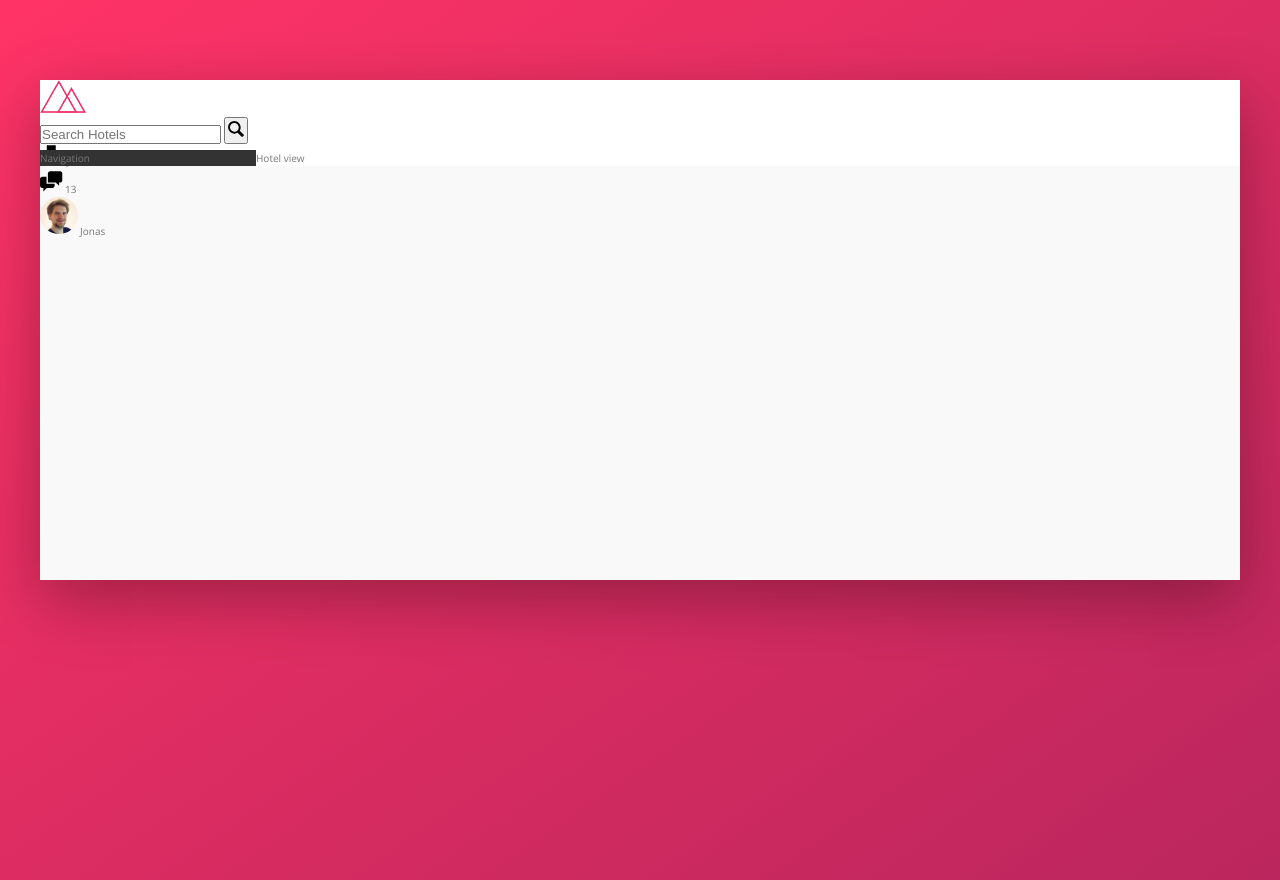
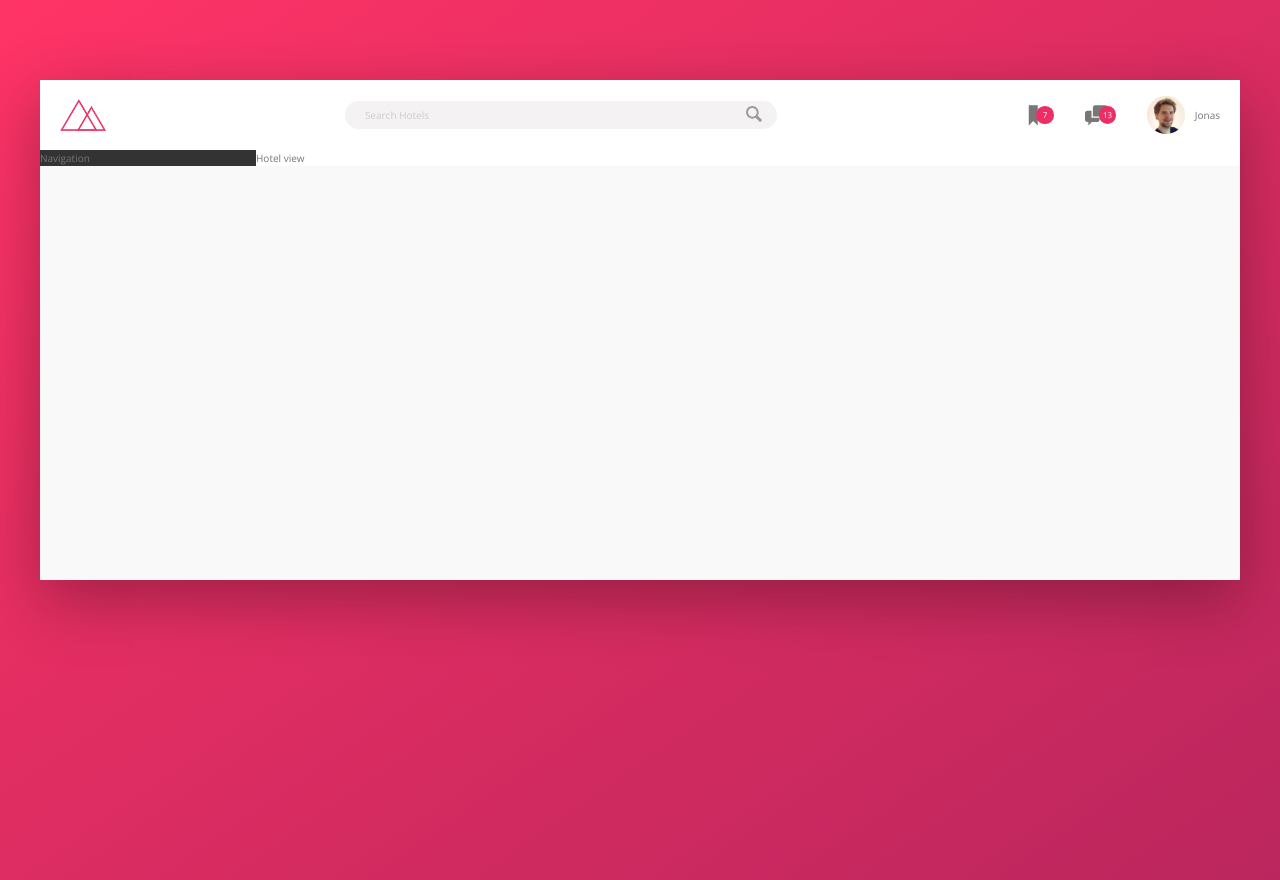
Before and after one commit to hansyagarwal/CssAndSass, a website: page trillo/index.html in a window 1280 px wide. Drawn offline with nearby package versions, Linux system fonts and the light colour scheme.

Commit message:
header complete

```diff
--- a/trillo/sass/_components.scss
+++ b/trillo/sass/_components.scss
@@ -2,22 +2,64 @@
 //LOGO
 .logo {
     height: 3.25rem;
+    margin-left: 2rem;
 }
 
 //////////////////////////////////////////
 //search
 .search {
+    flex: 0 0 40%;
+
+    display: flex;
+    align-items: center;
+    justify-content: center;
+
     &__input {
+        font-family: inherit;
+        font-size: inherit;
+        background-color: var(--color-grey-light-2);
+        border: none;
+        color: inherit;
+        padding: .7rem 2rem;
+        border-radius: 100px;
+        width: 90%;
+        margin-right: -3.25rem;
+        transition: all .2s;
 
+        &:focus {
+            outline: none;
+            width: 100%;
+            background-color: var(--color-grey-light-3);
+        }
+
+        &::-webkit-input-placeholder {
+            font-weight: 100;
+            color: var(--color-grey-light-4);
+        }
+    }
+
+    &__input:focus +  &__button{
+        background-color: var(--color-grey-light-3);
     }
 
     &__button {
+        border: none;
+        background-color: var(--color-grey-light-2);
+
+        &:focus {
+            outline: none;
+        }
+
+        &:active {
+            transform: translateY(2px);
+        }
 
     }
 
     &__icon {
         height: 2rem;
         width: 2rem;
+        fill: var(--color-grey-dark-3);
     }
 }
 
@@ -26,29 +68,52 @@
 //user nav
 
 .user-nav {
+    align-self: stretch;
+
+    display: flex;
+    align-items: center;
+
+    & > * {
+        padding: 0 2rem;
+        cursor: pointer;
+        height: 100%;
+        display: flex;
+        align-items: center;
+    }
+
+    & > *:hover {
+        background-color: var(--color-grey-light-2);
+    }
+
     &__icon-box{
-
+        position: relative;
     }
 
     &__icon {
         height: 2.25rem;
         width: 2.25rem;
+        fill: var(--color-grey-dark-2);
     }
 
     &__notification {
+        font-size: .8rem;
+        height: 1.75rem;
+        width: 1.75rem;
+        border-radius: 50%;
+        background-color: var(--color-primary);
+        color: white;
+        position: absolute;
+        top: 1.5;
+        right: 1.1rem;
 
-    }
-
-    &__user {
-
+        display: flex;
+        justify-content: center;
+        align-items: center;
     }
 
     &__user-photo {
         height: 3.75rem;
         border-radius: 50%;
-    }
-
-    &__user-name {
-
+        margin-right: 1rem;
     }
 }
--- a/trillo/sass/_layout.scss
+++ b/trillo/sass/_layout.scss
@@ -8,9 +8,14 @@
 }
 
 .header {
+    font-size: 1,4rem;
     height: 7rem;
     background-color: #fff;
     border-bottom: var(--color-grey-light-2);
+
+    display: flex;
+    justify-content: space-between;
+    align-items: center;
 }
 
 .content {
```
Also changed, not shown: trillo/css/style.css.
